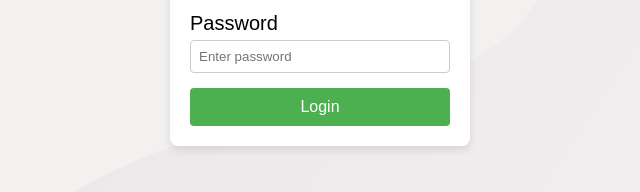
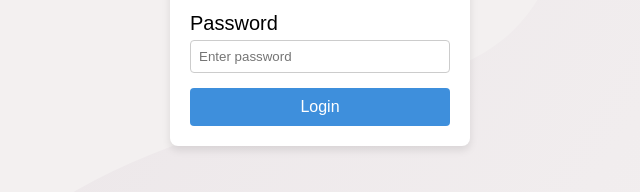
Before and after one commit to Petersticks1/Admin-Dashboard, a plain HTML site: page login.html in a window 1280 px wide. Shown: the part 396-588 px from the top of the page, without its empty margins (320-960 px from the left). Drawn offline with Linux system fonts and the light colour scheme.

Commit message:
new update

```diff
--- a/login.css
+++ b/login.css
@@ -51,7 +51,7 @@ h2 {
 button {
     width: 100%;
     padding: 10px;
-    background-color: #4caf50;
+    background-color: #3e8fdc;
     color: white;
     border: none;
     border-radius: 4px;
@@ -60,7 +60,7 @@ button {
 }
 
 button:hover {
-    background-color: #45a049;
+    background-color: #9accfb;
 }
 
 /* Error messages */
```
